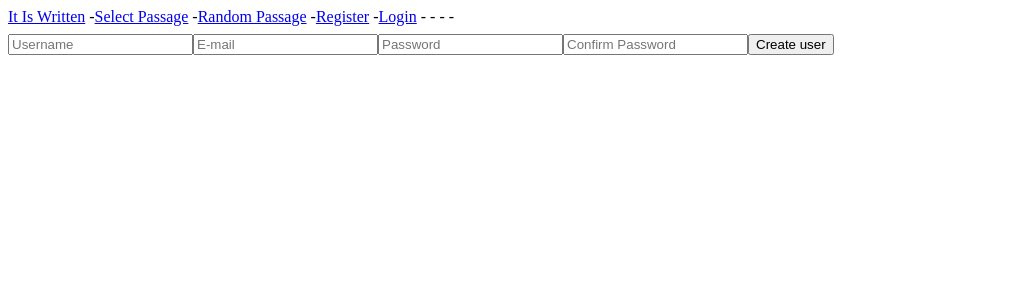
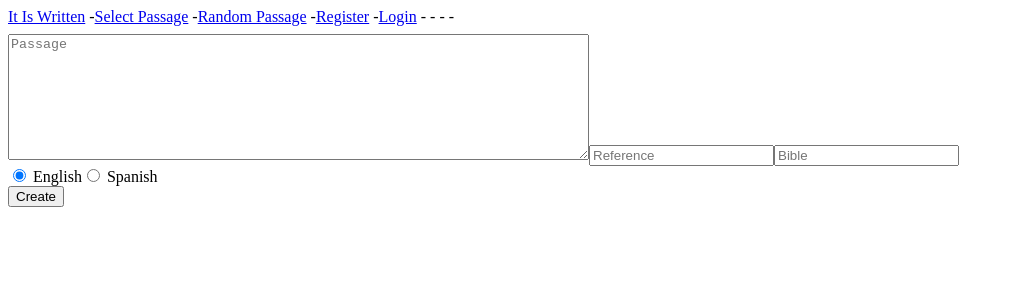
Before and after one commit to InnuendoX3/it-is-written, a React (Create React App) app in the folder client/: page /create in a window 1280 px wide. Shown: the top 300 px of the page, without its empty margins (0-1014 px from the left). Built offline with nearby package versions, Linux system fonts and the light colour scheme.

Commit message:
Admin create randompassage

```diff
--- /dev/null
+++ b/client/src/components/create/index.jsx
@@ -0,0 +1,68 @@
+import React, {useState} from 'react'
+import PassageKit from '../../data/PassageKit'
+
+export default function Create() {
+  const [content, setContent] = useState('')
+  const [reference, setReference] = useState('')
+  const [bible, setBible] = useState('')
+  const [language, setLanguage] = useState(1)
+  const [message, setMessage] = useState('')
+
+  function handleContent(e) {
+    e.preventDefault()
+    setContent(e.target.value)
+  }
+
+  function handleReference(e) {
+    e.preventDefault()
+    setReference(e.target.value)
+  }
+
+  function handleBible(e) {
+    e.preventDefault()
+    setBible(e.target.value)
+  }
+
+  function onChangeLanguage(e) {
+    setLanguage(Number(e.target.value))
+  }
+
+  function handleSubmit(e) {
+    e.preventDefault()
+    const randomPassage = {
+      content,
+      reference,
+      bible,
+      language
+    }
+
+    PassageKit.saveRandom(randomPassage)
+      .then(res => {
+        setMessage(res.data.message)
+        setContent('')
+        setReference('')
+        setBible('')
+        setLanguage(1)
+      })
+      .catch(error => {
+        console.log(error)
+      })
+  }
+
+
+  return (
+    <form onSubmit={handleSubmit}>
+      <textarea name="" id="" cols="70" rows="8" onChange={ e => handleContent(e)} value={content} placeholder='Passage' required />
+      <input type='text' value={reference} onChange={handleReference} placeholder='Reference' required />
+      <input type='text' value={bible} onChange={handleBible} placeholder='Bible' required />
+
+      <div onChange={onChangeLanguage} >
+        <input type='radio' value='1' name='language' defaultChecked /> English
+        <input type='radio' value='2' name='language' /> Spanish
+      </div>
+      <input type="submit" value="Create" />
+      { message && <p>{message}</p>}
+    </form>
+  )
+
+}
--- a/client/src/components/favourites/index.js
+++ b/client/src/components/favourites/index.js
@@ -10,7 +10,6 @@ export default function Favourites(props) {
     PassageKit.getFavouriteList()
       .then( res => {
         setFavouriteList(res.data)
-        console.log(res.data)
       })
       .catch( error => {
         console.log(error)
--- a/client/src/components/routes.js
+++ b/client/src/components/routes.js
@@ -7,6 +7,7 @@ import Practice from './practice'
 import Layout from './Layout'
 import Random from './random'
 import Favourites from './favourites'
+import Create from './create'
 import Register from './register'
 import Login from './login'
 
@@ -19,7 +20,7 @@ export default function Routes() {
         <Route path='/practice' component={Practice} />
         <Route path='/random' component={Random} />
         <Route path='/favourites' component={Favourites} />
-        <Route path='/create' component={Register} />
+        <Route path='/create' component={Create} />
         <Route path='/register' component={Register} />
         <Route path='/login' component={Login} />
       </Layout>
--- a/client/src/data/PassageKit.js
+++ b/client/src/data/PassageKit.js
@@ -84,6 +84,17 @@ class PassageKit {
       })
   }
 
+  async saveRandom(passage) {
+    const url = 'api/passages/random'
+    const headers = this.getPrivateHeaders()
+
+    return axios.post(url, passage, headers)
+      .then( res => res)
+      .catch( error => {
+        throw error
+      })
+  }
+
 }
 
 export default new PassageKit()
```
